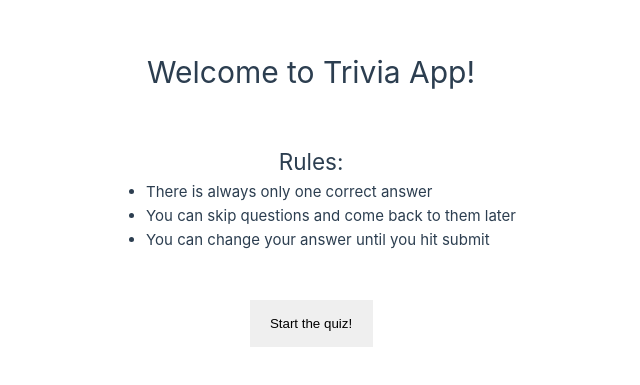
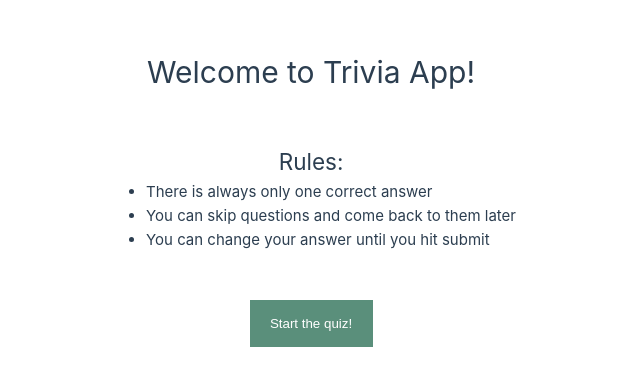
Before and after one commit to MaslowskiLukasz/trivia, a Vue app: page / in a window 1280 px wide. Shown: the part 203-588 px from the top of the page, without its empty margins (92-732 px from the left). Built offline with nearby package versions, Linux system fonts and the light colour scheme.

Commit message:
add styles for different buttons

```diff
--- a/src/components/ButtonComponent.vue
+++ b/src/components/ButtonComponent.vue
@@ -23,16 +23,31 @@ button {
   border: none;
   padding: 1rem;
   width: 100%;
-  /*margin: 0.5rem;*/
+  height: 100%;
 }
 </style>
 
 <style>
 .selected {
-  background-color: aquamarine;
+  background-color: #94b49f;
+}
+
+button {
+  background-color: #fcf8e8;
 }
 
 button:hover {
-  background-color: coral;
+  background-color: #afb4ff;
+  color: #000;
+}
+
+.submit-btn {
+  background-color: #5a8f7b;
+  color: #fff;
+}
+
+.navigation-btn {
+  background-color: #76549a;
+  color: #fff;
 }
 </style>
```
